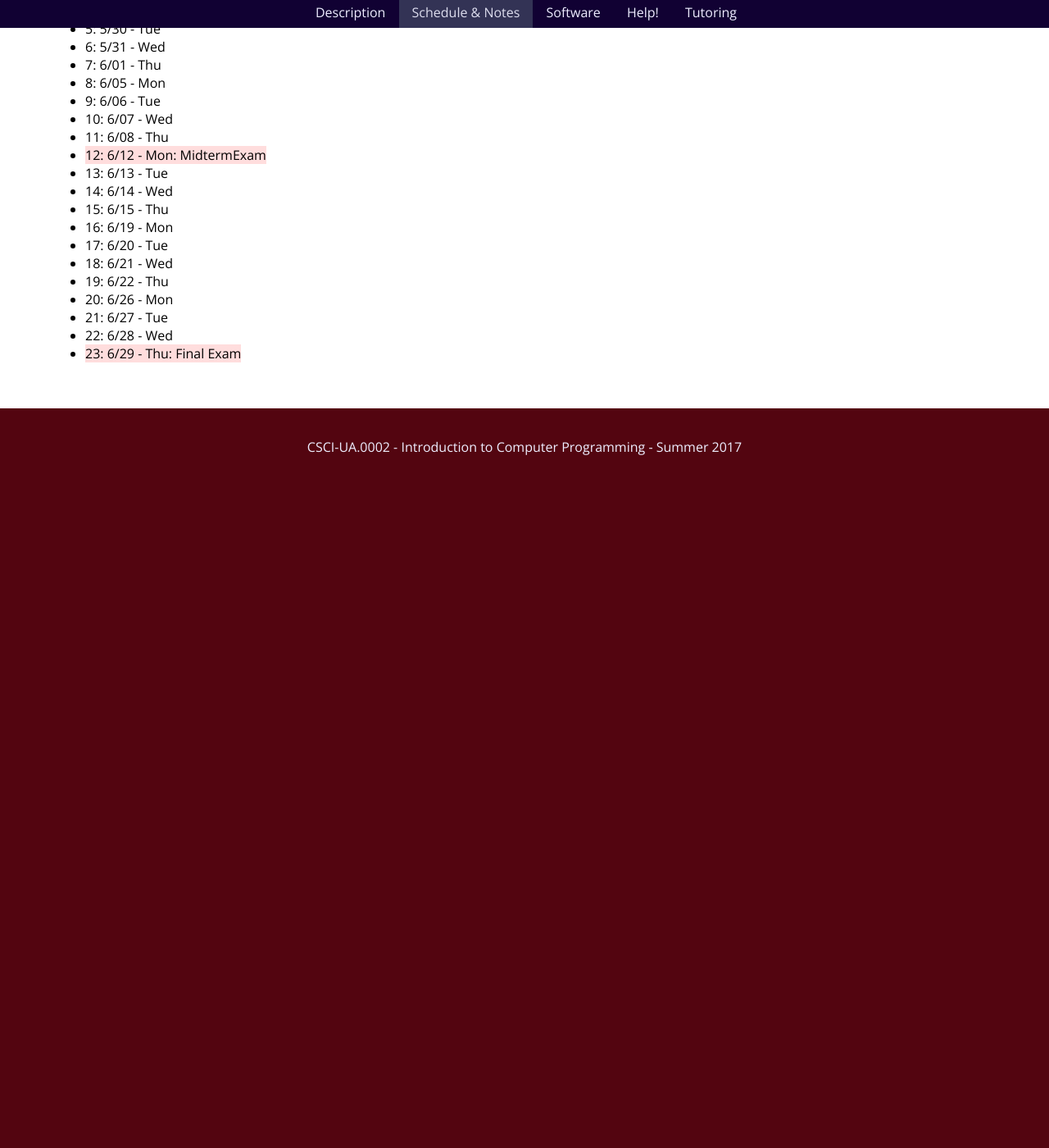
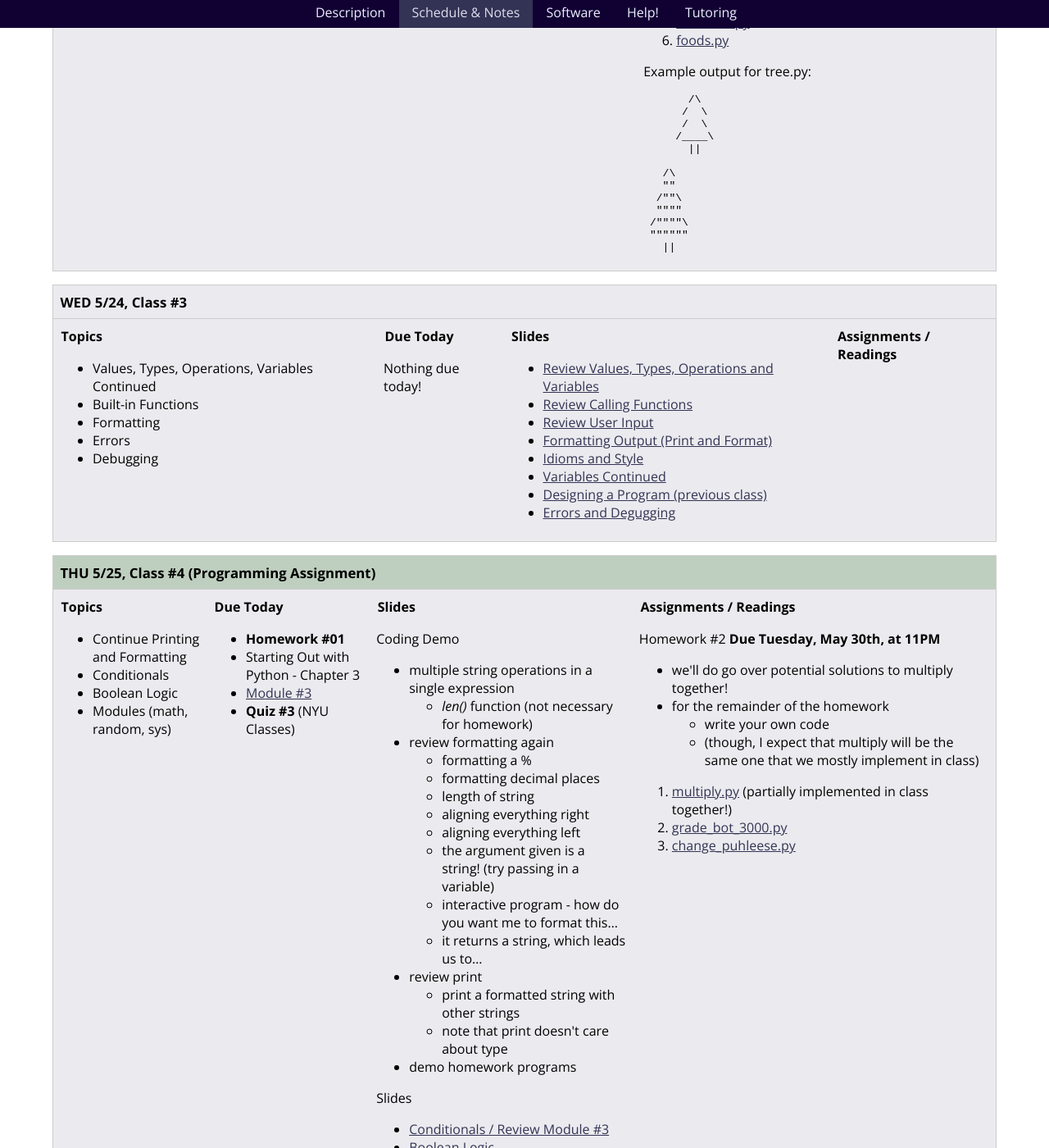
Before and after one commit to foureyes/csci-ua.0002-summer2017-001, a Jekyll site: the page built from schedule.markdown, in a window 1280 px wide and 1400 px high, scrolled down 1031 px. Shown: the whole window at 82% size. Built offline with Jekyll 4.4.1, drawn with Linux system fonts in a browser that asks for light colours; before the commit the page ends 1661 px from its top, so only the background shows below that; some of the changed text lies outside the part shown.

Commit message:
add classes 2, 3 and 4

```diff
--- a/_includes/classes/class-02.markdown
+++ b/_includes/classes/class-02.markdown
@@ -8,8 +8,8 @@ Before class!
 * {{ site.bookq }} - Chapter 2
 * [Module #1]({{ site.module1 }})
 * [Module #2]({{ site.module2 }})
-* Quiz #1 (NYU Classes)
-* Quiz #2 (NYU Classes)
+* __Quiz #1__ (NYU Classes)
+* __Quiz #2__ (NYU Classes)
 
 </article>
 
@@ -31,13 +31,16 @@ Before class!
 
 <a name="homework1"></a>
 
+Readings
+
+* {{ site.bookq }} - Chapter 3 / 2nd Edition: Chapter 4 (Conditionals)
+
+Quiz #3 __Due Thursday, May 25th, 9AM__
+
+* Complete the [Self Paced-Learning Module #3]({{ site.module3 }})
+* Take quiz #3 on NYU Classes
 
 Homework #1 __Due Thursday, May 25th, at 11PM__
-
-
-To be posted
-
-{% comment %}
 
 (Submit via NYU Classes)
 
@@ -67,5 +70,4 @@ Example output for tree.py:
 </pre>
 <!--_-->
 
-{% endcomment %}
 </article>
--- a/_includes/classes/class-03.markdown
+++ b/_includes/classes/class-03.markdown
@@ -1,8 +1,11 @@
-<article class="due" markdown="block">
 
 <a name="class3"></a>
 
+<article class="due" markdown="block">
+
 #### Due Today
+
+Nothing due today!
 
 
 </article>
--- a/_includes/classes/class-04.markdown
+++ b/_includes/classes/class-04.markdown
@@ -1,14 +1,44 @@
 <article class="due" markdown="block">
 #### Due Today
 
-Homework #01
+* __Homework #01__
+* {{ site.bookq }} - Chapter 3
+* [Module #3]({{ site.module3 }})
+* __Quiz #3__ (NYU Classes)
 
 </article>
 
 <article class="slides" markdown="block">
 #### Slides
 
+Coding Demo
 
+* multiple string operations in a single expression
+    * _len()_ function (not necessary for homework)
+* review formatting again
+	* formatting a %
+    * formatting decimal places
+    * length of string
+	* aligning everything right
+	* aligning everything left
+    * the argument given is a string! (try passing in a variable)
+    * interactive program - how do you want me to format this...
+    * it returns a string, which leads us to...
+* review print
+    * print a formatted string with other strings
+    * note that print doesn't care about type
+* demo homework programs
+
+Slides
+
+* [Conditionals / Review Module #3](classes/05/review-conditionals.html)
+* [Boolean Logic](classes/05/boolean-logic.html)
+* [Types, Operators, Precedence](classes/05/types-operators-precedence.html)
+* [If Statements - Advanced](classes/05/if-statements-advanced.html)
+* [Built-In Modules](classes/05/modules.html)
+* [String Formatting](classes/05/string-formatting.html)
+
+{% comment %}
 Warm-up
 
 * multiple string operations in a single expression
@@ -26,12 +56,14 @@ Warm-up
     * print a formatted string with other strings
     * note that print doesn't care about type
 * demo homework programs
+{% endcomment %}
+
 </article>
 
 <article class="assignments" markdown="block">
 #### Assignments / Readings
 
-Homework #2 __Due Wednesday, February 8th, at 11PM__
+Homework #2 __Due Tuesday, May 30th, at 11PM__
 
 * we'll do go over potential solutions to multiply together!
 * for the remainder of the homework
--- a/schedule.markdown
+++ b/schedule.markdown
@@ -78,11 +78,44 @@ Schedule & Notes
 
 </article> {% include classes/class-02.markdown %} </div> </section>
 
+<a name="class3"></a><!---------- start --------------->
+
+<section markdown="block">
+### WED 5/24, Class #3
+
+<div class="class-details">
+<article class="topics" markdown="block">
+#### Topics
+
+* Values, Types, Operations, Variables Continued
+* Built-in Functions
+* Formatting
+* Errors
+* Debugging
+
+</article> {% include classes/class-03.markdown %} </div> </section>
+
+<a name="class4"></a><!---------- start --------------->
+
+<section markdown="block" class="workshop" class="workshop">
+### THU 5/25, Class #4 (Programming Assignment)
+
+
+<div class="class-details">
+<article class="topics" markdown="block">
+#### Topics
+
+* Continue Printing and Formatting
+* Conditionals
+* Boolean Logic
+* Modules (math, random, sys)
+
+</article> {% include classes/class-04.markdown %} </div> </section>
+
+
 ### Upcoming Classes
 
-* 3: 5/24 - Wed
-* 4: 5/25 - Thu
-* Memorial Day 5/19 - M (No Class Scheduled)
+* Memorial Day 5/29 - M (No Class Scheduled)
 * 5: 5/30 - Tue
 * 6: 5/31 - Wed
 * 7: 6/01 - Thu
@@ -107,40 +140,6 @@ Schedule & Notes
 
 {% comment %}
 
-
-<a name="class3"></a><!---------- start --------------->
-
-<section markdown="block">
-### WED 5/24, Class #3
-
-<div class="class-details">
-<article class="topics" markdown="block">
-#### Topics
-
-* Values, Types, Operations, Variables Continued
-* Built-in Functions
-* Formatting
-* Errors
-* Debugging
-
-</article> {% include classes/class-03.markdown %} </div> </section>
-
-<a name="class4"></a><!---------- start --------------->
-
-<section markdown="block" class="workshop" class="workshop">
-### THU 5/25, Class #4 (Programming Assignment)
-
-* Conditionals
-* Boolean Logic
-* Modules (math, random, sys)
-
-<div class="class-details">
-<article class="topics" markdown="block">
-#### Topics
-
-* In-class programming assignment
-
-</article> {% include classes/class-04.markdown %} </div> </section>
 
 
 
```
Also changed, not shown: other parts of _includes/classes/class-03.markdown (+0 -9 lines), 1 other file.
